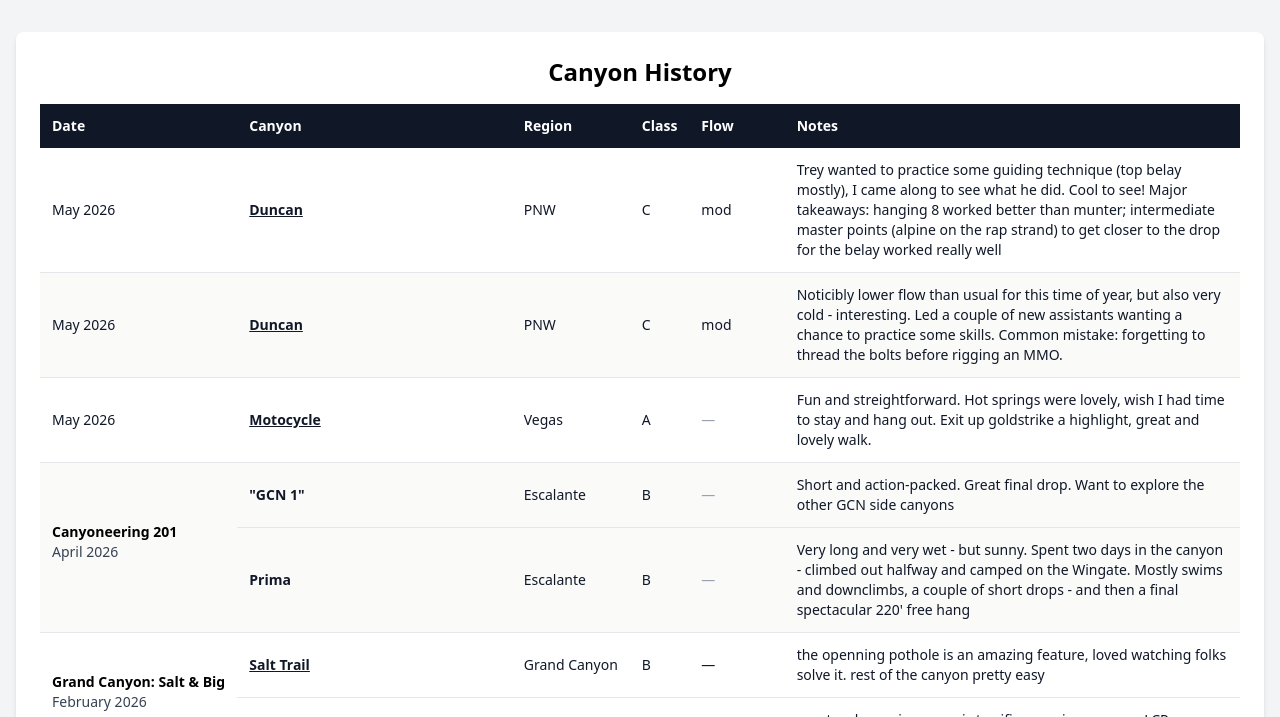
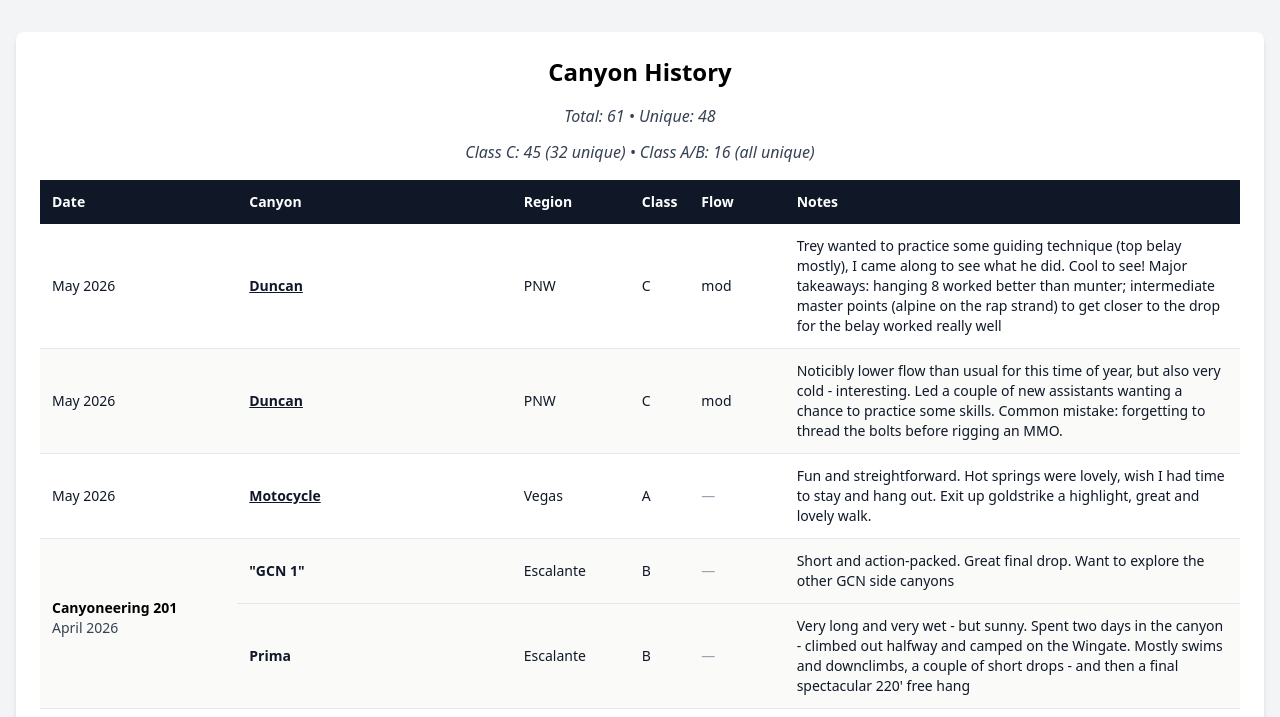
Before and after one commit to jacobian/tools, an Eleventy site: page canyons/index.njk in a window 1280 px wide. Shown: the top 717 px of the page. Built offline with nearby package versions, Linux system fonts and the light colour scheme; Eleventy itself is replaced by a stand-in of ours; files that its build step writes are made by us from their sources.

Commit message:
✨ add stats

```diff
--- /dev/null
+++ b/_data/canyon_stats.json
@@ -0,0 +1,14 @@
+{
+  "total": 61,
+  "unique_total": 48,
+  "by_class": {
+    "C": 45,
+    "A": 9,
+    "B": 7
+  },
+  "unique_by_class": {
+    "C": 32,
+    "A": 9,
+    "B": 7
+  }
+}
--- a/canyons/index.njk
+++ b/canyons/index.njk
@@ -11,14 +11,18 @@
       main h2 { @apply font-medium text-xl mb-2 mt-16; }
       main p, main li { @apply mb-3 text-gray-700; }
       main a { @apply underline; }
-      table { @apply w-full text-sm border-collapse mt-4; }
-      tbody tr { @apply border-b border-gray-200; }
-      td { @apply px-3 py-3 text-gray-900 align-middle; }
-      td h3 { @apply font-semibold text-black block; }
-      td.date { @apply text-gray-900 whitespace-nowrap; }
-      th { @apply px-3 py-3 text-left font-semibold; }
-      thead { @apply bg-gray-900 text-white; }
       .container { @apply mx-auto px-4 py-8 max-w-7xl; }
+
+      .stats p { @apply text-center italic; }
+
+      .canyons { @apply w-full text-sm border-collapse mt-4; }
+      .canyons tbody tr { @apply border-b border-gray-200; }
+      .canyons td { @apply px-3 py-3 text-gray-900 align-middle; }
+      .canyons td h3 { @apply font-semibold text-black block; }
+      .canyons td.date { @apply text-gray-900 whitespace-nowrap; }
+      .canyons th { @apply px-3 py-3 text-left font-semibold; }
+      .canyons thead { @apply bg-gray-900 text-white; }
+
       .canyon-title {@apply whitespace-nowrap font-bold; }
       .region { @apply whitespace-nowrap; }
       .empty { @apply text-gray-400; }
@@ -37,7 +41,15 @@
     <div class="container">
       <main>
         <h1>Canyon History</h1>
-        <table>
+        <div class="stats">
+          <p>Total: {{ canyon_stats.total }} • Unique: {{ canyon_stats.unique_total }} </p>
+          <p>
+            Class C: {{ canyon_stats.by_class.C }} ({{ canyon_stats.unique_by_class.C }} unique) •
+            Class A/B: {{ canyon_stats.by_class.A + canyon_stats.by_class.B }} (all unique)
+          </p>
+        </div>
+
+        <table class="canyons">
           <thead>
             <tr>
               <th>Date</th>
```
Also changed, not shown: 1 other file.
